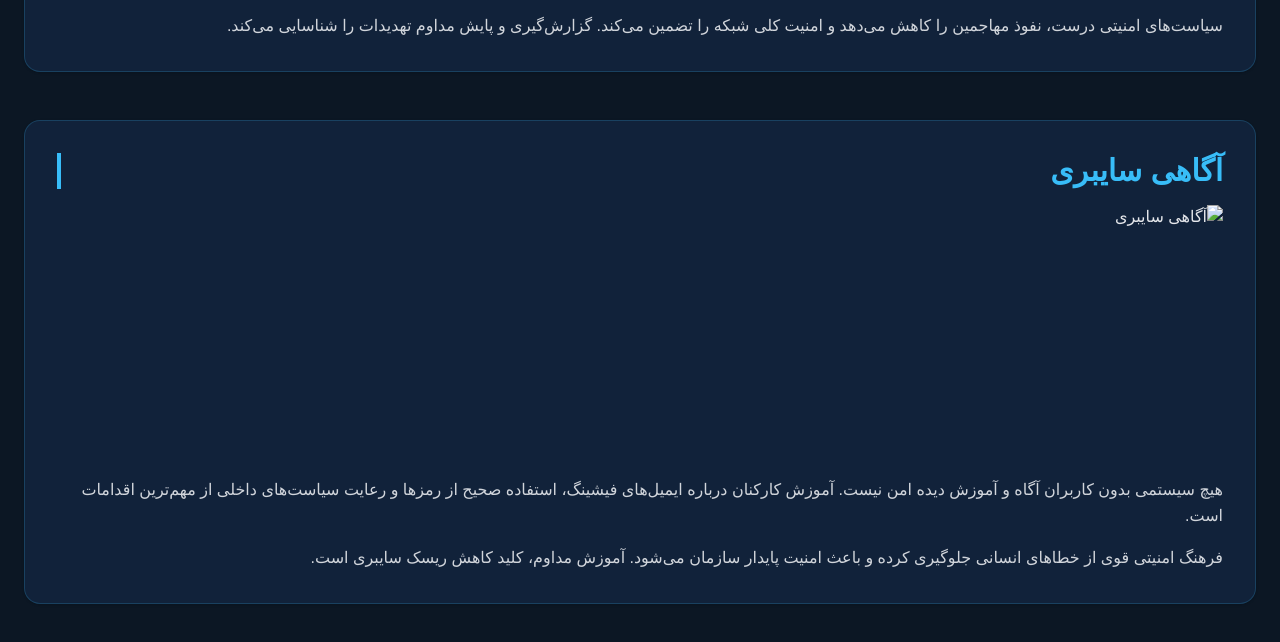
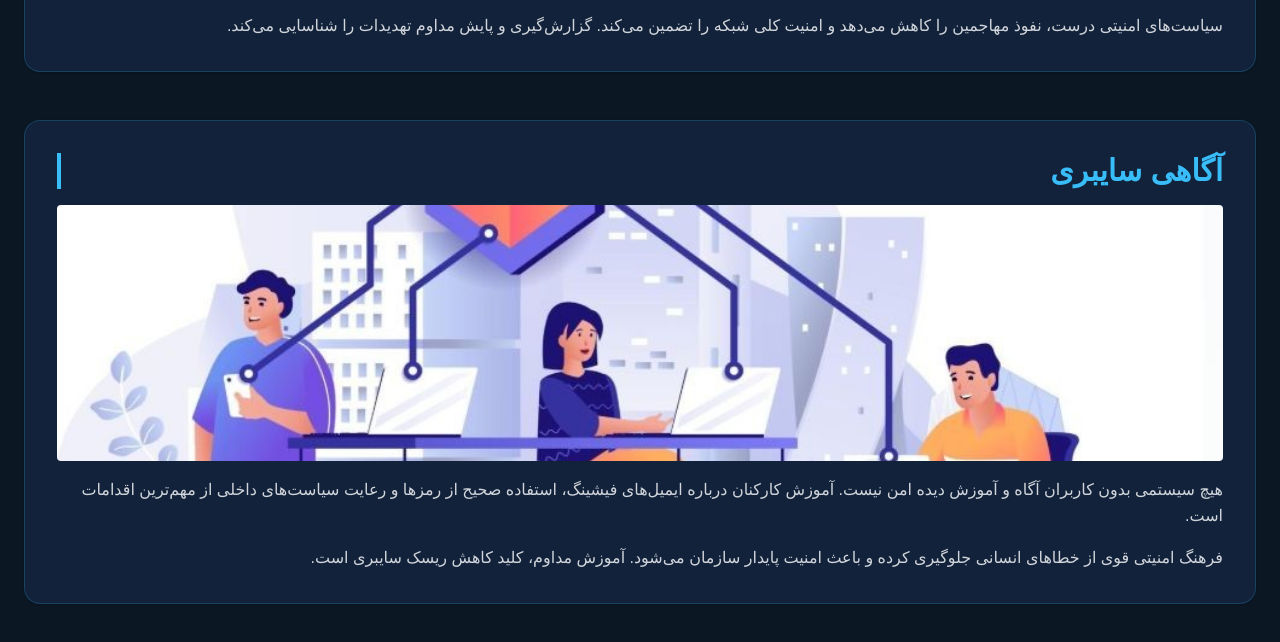
Before and after one commit to pouriadinad/NetRestart.github.io, a plain HTML site: page educational.html in a window 1280 px wide. Shown: the part 2314-2956 px from the top of the page. Drawn offline with nearby package versions, Linux system fonts and the light colour scheme.

Commit message:
اضافه کردن تغییرات آjjjjمkkkkوزشی

```diff
--- a/educational.html
+++ b/educational.html
@@ -101,7 +101,7 @@
   <!-- آگاهی سایبری -->
   <div class="bg-[#11223a] rounded-2xl p-8 shadow border border-sky-400/20 card transition-transform duration-300">
     <h2 class="text-3xl font-bold text-sky-400 mb-4 section-title">آگاهی سایبری</h2>
-    <img src="/images/cyber-awareness.jpg" alt="آگاهی سایبری" class="w-full h-64 object-cover rounded mb-4">
+    <img src="images/siberi.JPG" alt="آگاهی سایبری" class="w-full h-64 object-cover rounded mb-4">
     <p class="text-gray-300 leading-relaxed mb-4">
       هیچ سیستمی بدون کاربران آگاه و آموزش دیده امن نیست. آموزش کارکنان درباره ایمیل‌های فیشینگ، استفاده صحیح از رمزها و رعایت سیاست‌های داخلی از مهم‌ترین اقدامات است.
     </p>
```
